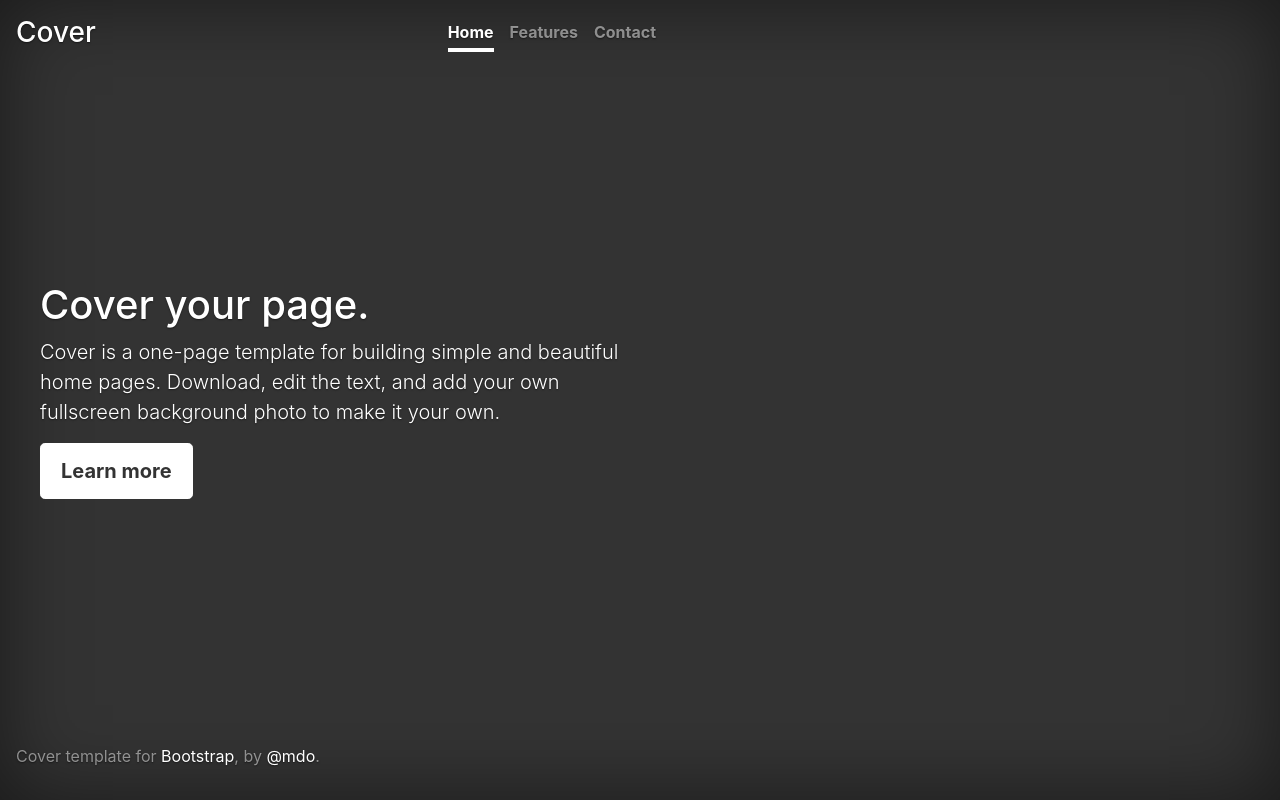
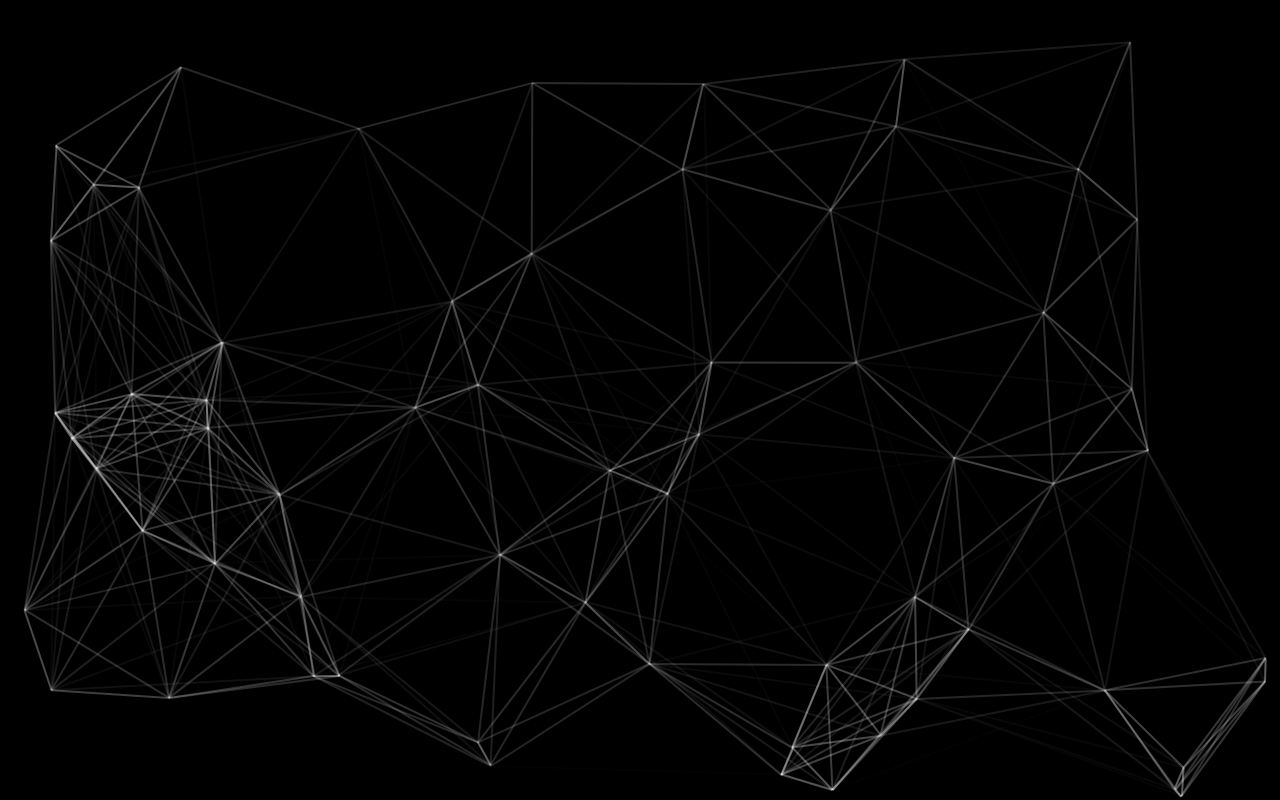
Before and after one commit to grizzlycodescat/angularPortfolio, an Angular app: page / in a window 1280 px wide. Built offline with nearby package versions, Linux system fonts and the light colour scheme.

Commit message:
Added Particles

```diff
--- a/package.json
+++ b/package.json
@@ -24,6 +24,7 @@
     "bootstrap": "^4.1.3",
     "core-js": "^2.4.1",
     "jquery": "^3.3.1",
+    "particles.js": "^2.0.0",
     "rxjs": "^5.5.6",
     "zone.js": "^0.8.19"
   },
--- a/src/app/coverpage/coverpage.component.html
+++ b/src/app/coverpage/coverpage.component.html
@@ -1,4 +1,4 @@
-<div class="cover-container d-flex w-100 h-100 p-3 mx-auto flex-column">
+<!-- <div class="cover-container d-flex w-100 h-100 p-3 mx-auto flex-column">
   <header class="masthead mb-auto">
     <div class="inner">
       <h3 class="masthead-brand">Cover</h3>
@@ -23,4 +23,6 @@
       <p>Cover template for <a href="https://getbootstrap.com/">Bootstrap</a>, by <a href="https://twitter.com/mdo">@mdo</a>.</p>
     </div>
   </footer>
-</div>
+</div> -->
+<!-- background particles -->
+<div id="particles-js"></div>
--- a/src/app/coverpage/coverpage.component.ts
+++ b/src/app/coverpage/coverpage.component.ts
@@ -1,15 +1,132 @@
 import { Component, OnInit } from '@angular/core';
 
+declare var particlesJS: any;
 @Component({
   selector: 'app-coverpage',
   templateUrl: './coverpage.component.html',
   styleUrls: ['./coverpage.component.css']
 })
+
 export class CoverpageComponent implements OnInit {
+  particleProps = {
+    "particles": {
+      "number": {
+        "value": 50,
+        "density": {
+          "enable": true,
+          "value_area": 800
+        }
+      },
+      "color": {
+        "value": "#ffffff"
+      },
+      "shape": {
+        "type": "circle",
+        "stroke": {
+          "width": 0,
+          "color": "#000000"
+        },
+        "polygon": {
+          "nb_sides": 5
+        },
+        "image": {
+          "src": "img/github.svg",
+          "width": 100,
+          "height": 100
+        }
+      },
+      "opacity": {
+        "value": 0.5,
+        "random": true,
+        "anim": {
+          "enable": true,
+          "speed": 1,
+          "opacity_min": 0.1,
+          "sync": false
+        }
+      },
+      "size": {
+        "value": 1,
+        "random": true,
+        "anim": {
+          "enable": false,
+          "speed": 2,
+          "size_min": 0.1,
+          "sync": false
+        }
+      },
+      "line_linked": {
+        "enable": true,
+        "distance": 300,
+        "color": "#ffffff",
+        "opacity": 0.4,
+        "width": 2
+      },
+      "move": {
+        "enable": true,
+        "speed": 4,
+        "direction": "none",
+        "random": false,
+        "straight": false,
+        "out_mode": "out",
+        "bounce": false,
+        "attract": {
+          "enable": false,
+          "rotateX": 600,
+          "rotateY": 1200
+        }
+      }
+    },
+    "interactivity": {
+      "detect_on": "canvas",
+      "events": {
+        "onhover": {
+          "enable": true,
+          "mode": "repulse"
+        },
+        "onclick": {
+          "enable": true,
+          "mode": "push"
+        },
+        "resize": true
+      },
+      "modes": {
+        "grab": {
+          "distance": 800,
+          "line_linked": {
+            "opacity": 1
+          }
+        },
+        "bubble": {
+          "distance": 800,
+          "size": 80,
+          "duration": 2,
+          "opacity": 0.8,
+          "speed": 3
+        },
+        "repulse": {
+          "distance": 200,
+          "duration": 0.4
+        },
+        "push": {
+          "particles_nb": 4
+        },
+        "remove": {
+          "particles_nb": 2
+        }
+      }
+    },
+    "retina_detect": true
+  }
 
   constructor() { }
 
+  initParticles() {
+    particlesJS('particles-js', this.particleProps)
+  }
+
   ngOnInit() {
+    this.initParticles();
   }
 
 }
--- a/src/index.html
+++ b/src/index.html
@@ -8,13 +8,9 @@
   <meta name="viewport" content="width=device-width, initial-scale=1">
   <link rel="icon" type="image/x-icon" href="favicon.ico">
   <link rel="stylesheet" href="https://maxcdn.bootstrapcdn.com/bootstrap/4.0.0/css/bootstrap.min.css" integrity="sha384-Gn5384xqQ1aoWXA+058RXPxPg6fy4IWvTNh0E263XmFcJlSAwiGgFAW/dAiS6JXm" crossorigin="anonymous">
-
 </head>
 <body>
   <app-root></app-root>
-
-  <script src="https://code.jquery.com/jquery-3.2.1.slim.min.js" integrity="sha384-KJ3o2DKtIkvYIK3UENzmM7KCkRr/rE9/Qpg6aAZGJwFDMVNA/GpGFF93hXpG5KkN" crossorigin="anonymous"></script>
-  <script src="https://cdnjs.cloudflare.com/ajax/libs/popper.js/1.12.9/umd/popper.min.js" integrity="sha384-ApNbgh9B+Y1QKtv3Rn7W3mgPxhU9K/ScQsAP7hUibX39j7fakFPskvXusvfa0b4Q" crossorigin="anonymous"></script>
-  <script src="https://maxcdn.bootstrapcdn.com/bootstrap/4.0.0/js/bootstrap.min.js" integrity="sha384-JZR6Spejh4U02d8jOt6vLEHfe/JQGiRRSQQxSfFWpi1MquVdAyjUar5+76PVCmYl" crossorigin="anonymous"></script>
+  <script src="https://cdn.jsdelivr.net/npm/particles.js@2.0.0/particles.min.js"></script>
 </body>
 </html>
--- a/src/styles.css
+++ b/src/styles.css
@@ -1,106 +1,49 @@
-/*
- * Globals
- */
-
-/* Links */
-a,
-a:focus,
-a:hover {
-  color: #fff;
+body {
+  margin: 0;
+  font: normal 75% Arial, Helvetica, sans-serif;
 }
-
-/* Custom default button */
-.btn-secondary,
-.btn-secondary:hover,
-.btn-secondary:focus {
-  color: #333;
-  text-shadow: none; /* Prevent inheritance from `body` */
-  background-color: #fff;
-  border: .05rem solid #fff;
+canvas {
+  display: block;
+  vertical-align: bottom;
+} /* ---- particles.js container ---- */
+#particles-js {
+  position: absolute;
+  width: 100%;
+  height: 100%;
+  background-color: black;
+  /* background-image: url(""); */
+  background-repeat: no-repeat;
+  background-size: cover;
+  background-position: 50% 50%;
+} /* ---- stats.js ---- */
+.count-particles {
+  background: #0000;
+  position: absolute;
+  top: 48px;
+  left: 0;
+  width: 80px;
+  color: #13e8e9;
+  font-size: 0.8em;
+  text-align: left;
+  text-indent: 4px;
+  line-height: 14px;
+  padding-bottom: 2px;
+  font-family: Helvetica, Arial, sans-serif;
+  font-weight: bold;
 }
-
-
-/*
- * Base structure
- */
-
-html,
-body {
-  height: 100%;
-  background-color: #333;
+.js-count-particles {
+  font-size: 1.1em;
 }
-
-body {
-  display: -ms-flexbox;
-  display: flex;
-  color: #fff;
-  text-shadow: 0 .05rem .1rem rgba(0, 0, 0, .5);
-  box-shadow: inset 0 0 5rem rgba(0, 0, 0, .5);
+#stats,
+.count-particles {
+  -webkit-user-select: none;
+  margin-top: 5px;
+  margin-left: 5px;
 }
-
-.cover-container {
-  max-width: 42em;
+#stats {
+  border-radius: 3px 3px 0 0;
+  overflow: hidden;
 }
-
-
-/*
- * Header
- */
-.masthead {
-  margin-bottom: 2rem;
+.count-particles {
+  border-radius: 0 0 3px 3px;
 }
-
-.masthead-brand {
-  margin-bottom: 0;
-}
-
-.nav-masthead .nav-link {
-  padding: .25rem 0;
-  font-weight: 700;
-  color: rgba(255, 255, 255, .5);
-  background-color: transparent;
-  border-bottom: .25rem solid transparent;
-}
-
-.nav-masthead .nav-link:hover,
-.nav-masthead .nav-link:focus {
-  border-bottom-color: rgba(255, 255, 255, .25);
-}
-
-.nav-masthead .nav-link + .nav-link {
-  margin-left: 1rem;
-}
-
-.nav-masthead .active {
-  color: #fff;
-  border-bottom-color: #fff;
-}
-
-@media (min-width: 48em) {
-  .masthead-brand {
-    float: left;
-  }
-  .nav-masthead {
-    float: right;
-  }
-}
-
-
-/*
- * Cover
- */
-.cover {
-  padding: 0 1.5rem;
-}
-.cover .btn-lg {
-  padding: .75rem 1.25rem;
-  font-weight: 700;
-}
-
-
-/*
- * Footer
- */
-.mastfoot {
-  color: rgba(255, 255, 255, .5);
-}
```
Also changed, not shown: 2 other files (tests, documents, lock files or other folders).
